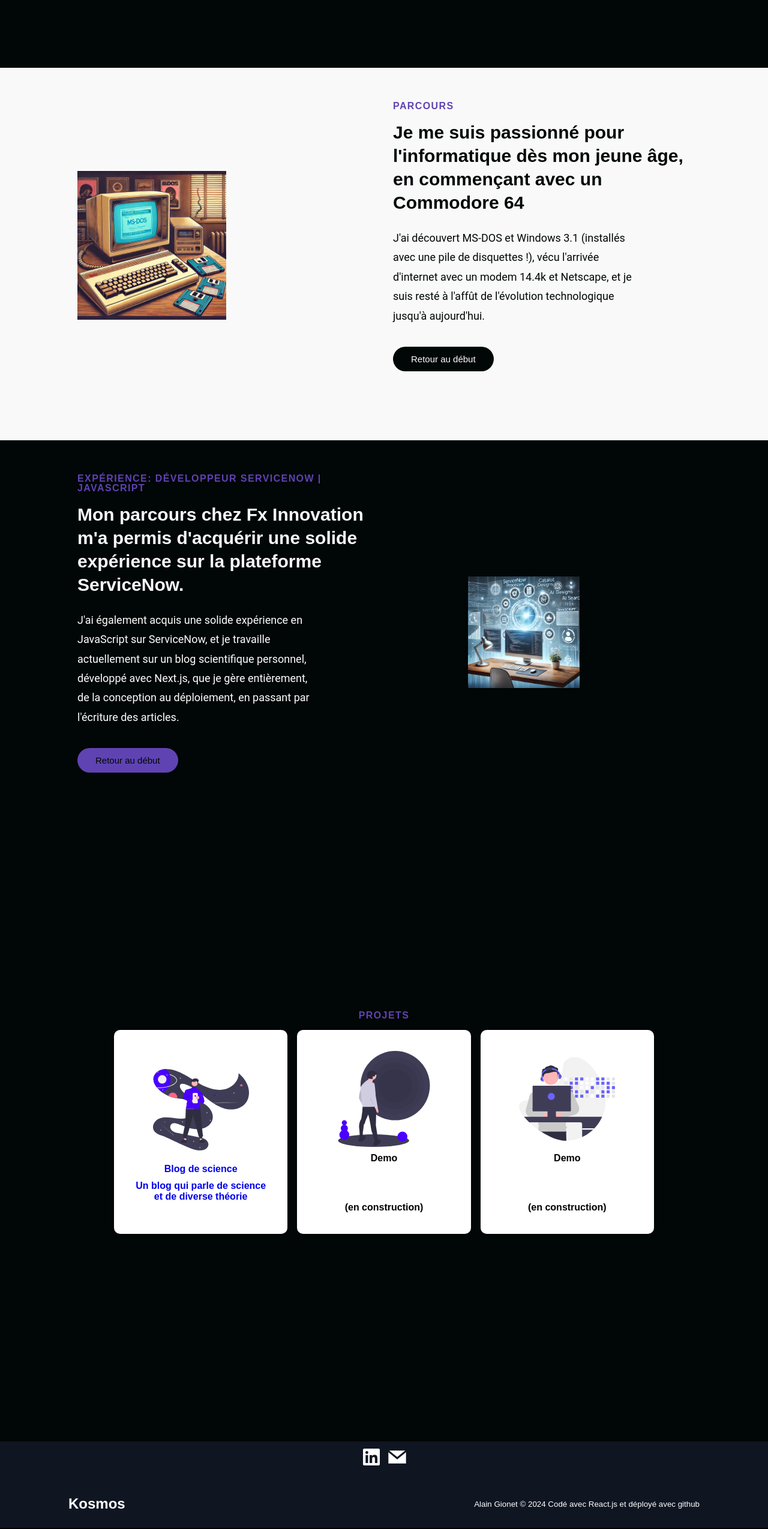
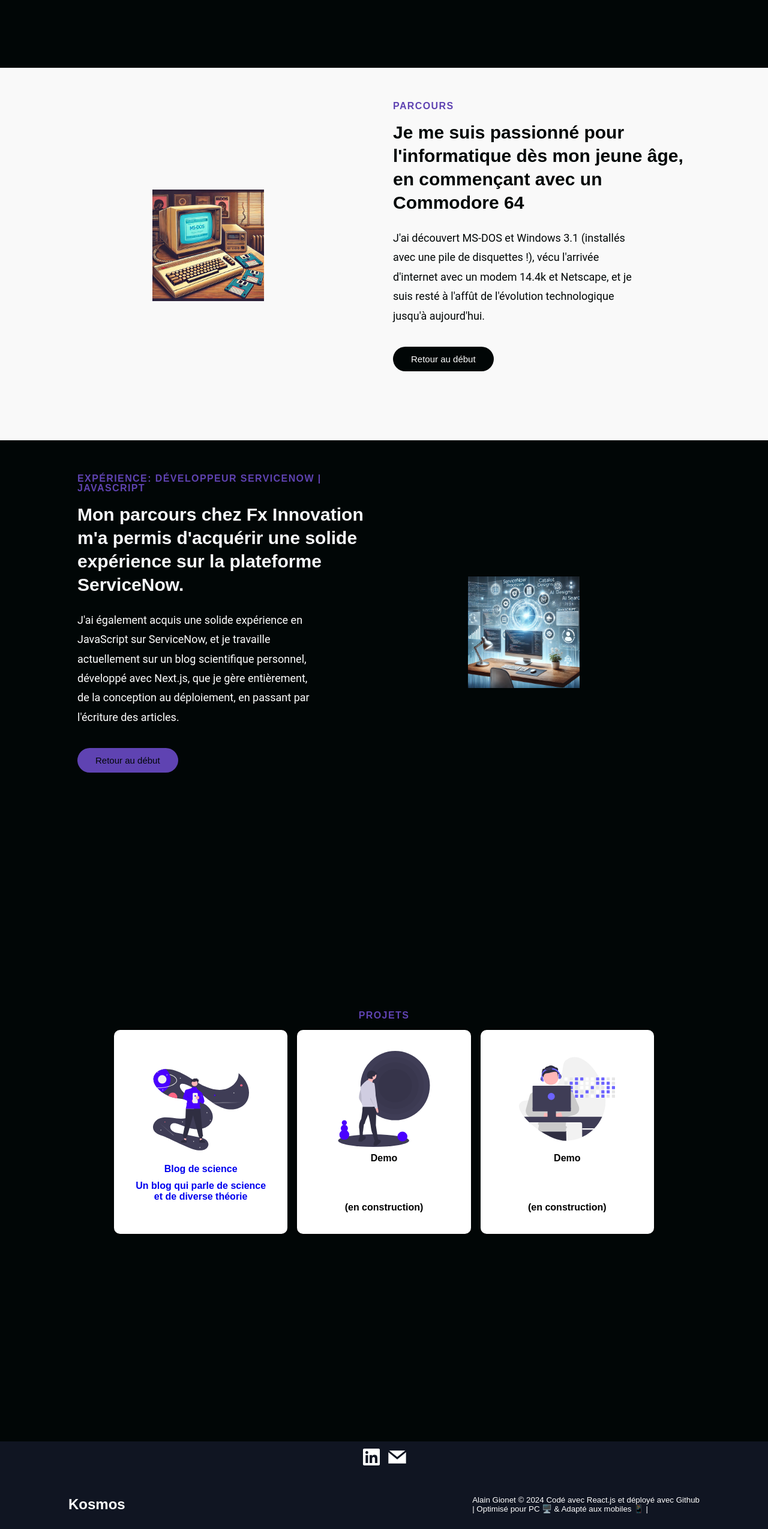
Before and after one commit to kosmosqc/demo3, a React (Create React App) app: page / in a window 1280 px wide. Shown: the part 1269-3818 px from the top of the page at 60% size. Built offline with nearby package versions, Linux system fonts and the light colour scheme.

Commit message:
small change

```diff
--- a/src/components/Footer/index.js
+++ b/src/components/Footer/index.js
@@ -45,7 +45,7 @@ const Footer = () => {
             <WebsiteRights>
               {" "}
               Alain Gionet © {new Date().getFullYear()} Codé avec React.js et
-              déployé avec github
+              déployé avec Github  <br/> | Optimisé pour PC 🖥️ & Adapté aux mobiles 📱 |
             </WebsiteRights>
           </SocialMediaWrap>
         </SocialMedia>
--- a/src/components/InfoSection/Data.js
+++ b/src/components/InfoSection/Data.js
@@ -33,7 +33,7 @@ export const homeObg2 = {
   widthSet:false,
   img: require("../../medias/com64.webp"),
   dark: false,
-  marginSet: false,
+  marginSet: true,
   primary: false,
   darkText: true,
 };
--- a/src/components/InfoSection/InfoElements.js
+++ b/src/components/InfoSection/InfoElements.js
@@ -111,8 +111,10 @@ export const ImgWrap = styled.div`
   margin-left: ${({ marginSet }) => (marginSet ? "125px" : "0px")};
 
   @media screen and (max-width: 768px) {
-    margin-left: 0;
-    max-width: 80%; /* Augmente légèrement pour mobile */
+
+
+
+
   }
 `;
 
```
